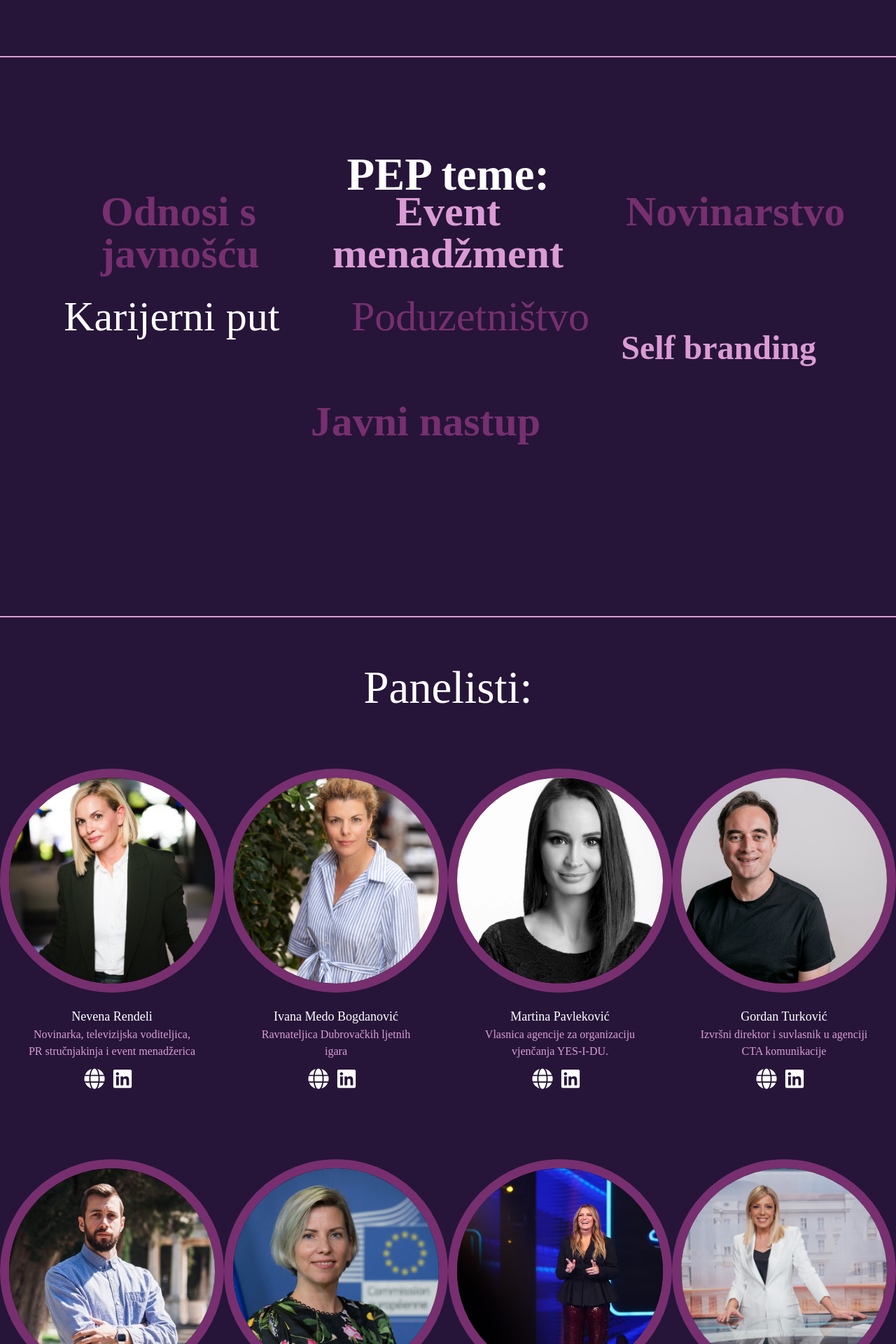
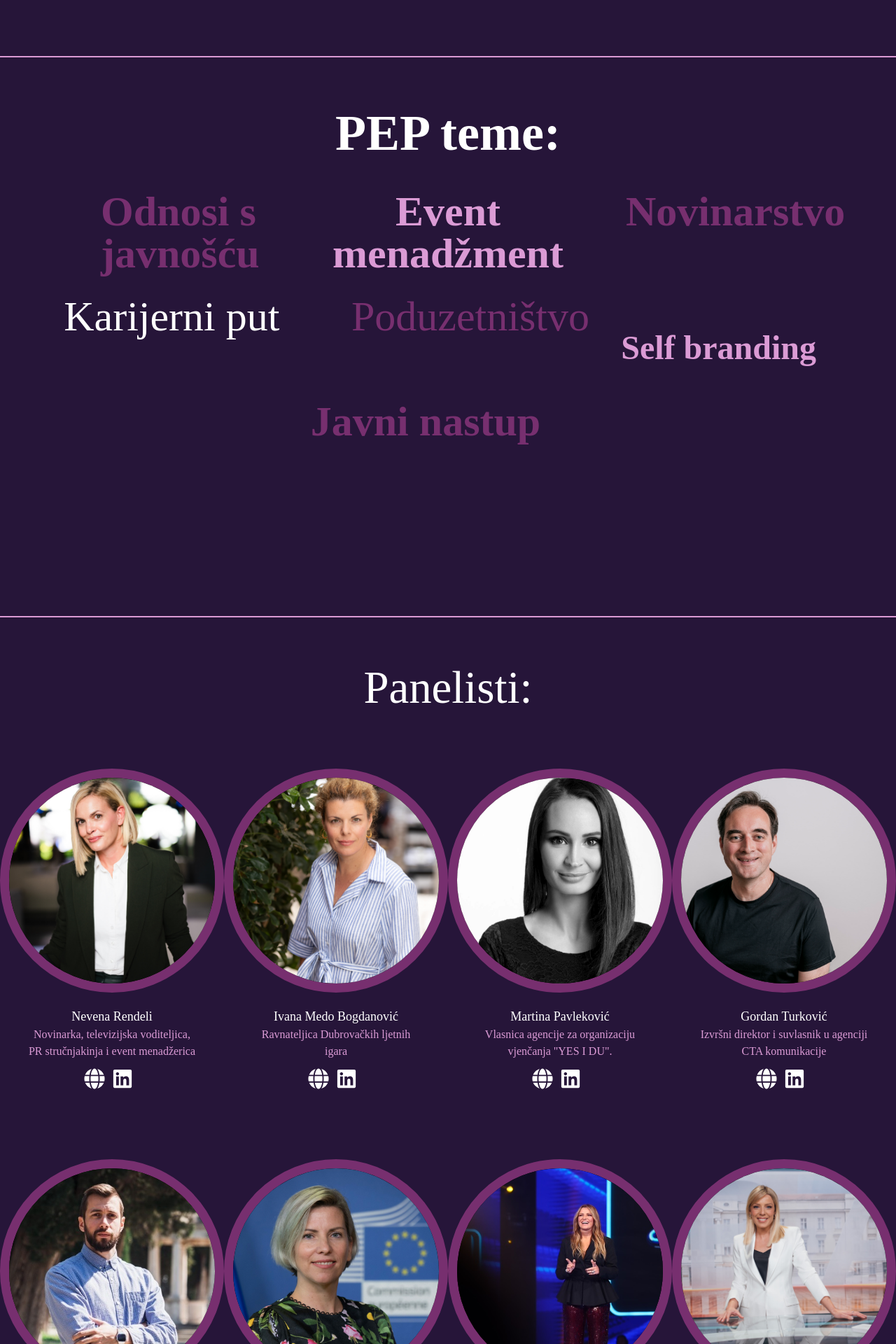
Before and after one commit to MarinoRosic/PEPKonf, a React (Create React App) app: page / in a window 1280 px wide. Shown: the part 3120-5040 px from the top of the page at 70% size. Built offline with nearby package versions, Linux system fonts and the light colour scheme; a web font is replaced by a local one.

Commit message:
Sitne dorade

```diff
--- a/src/Components/HomeSection.js
+++ b/src/Components/HomeSection.js
@@ -1,10 +1,8 @@
-import {React, useRef} from 'react'
+import {React } from 'react'
 import pepLogo from "../assets/images/PEPLogo3.png"
-import { motion, useInView } from 'framer-motion'
+import { motion } from 'framer-motion'
 
 const HomeSection = () => {
-    const ref = useRef(null);
-    const isInView = useInView(ref, {once: true});
   return (
     <>
         <section className='bg-stolice-BG-Mob lg:bg-stolice-BG h-[100vh] overflow-hidden bg-cover flex flex-col items-center gap-y-10'>
--- a/src/Components/LecturersSection.js
+++ b/src/Components/LecturersSection.js
@@ -47,7 +47,7 @@ const LecturersSection = (props) => {
               linkedIN="https://www.linkedin.com/in/nevena-rendeli-vejzovic-58276467/" borderColor='purple'/>
               <Lecturer img={IvanaMedo} lecturer="Ivana Medo Bogdanović" title="Ravnateljica Dubrovačkih ljetnih igara"
               web="https://www.dubrovnik-festival.hr/en" borderColor='purple'/>
-              <Lecturer img={Martina} lecturer="Martina Pavleković" borderColor='purple' title="Vlasnica agencije za organizaciju vjenčanja YES-I-DU."
+              <Lecturer img={Martina} lecturer="Martina Pavleković" borderColor='purple' title='Vlasnica agencije za organizaciju vjenčanja "YES I DU".'
               web="https://yes-i-du.net/" linkedIN="https://www.linkedin.com/in/martina-pavlekovi%C4%87-4331681a/" />
               <Lecturer img={Gordan} lecturer="Gordan Turković" borderColor='purple' title="Izvršni direktor i suvlasnik u agenciji CTA komunikacije"
               linkedIN="https://www.linkedin.com/in/gordan-turkovi%C4%87/" web="https://ctakomunikacije.hr/"/>
@@ -143,7 +143,7 @@ const LecturersSection = (props) => {
               <Lecturer img={Romana} lecturer="Romana Knežević" borderColor='purple' title="Moderatorica konferencije, diplomski studij Odnosi s javnostima"/>
               <Lecturer img={Karla} lecturer="Karla Sabljić" title="Moderatorica konferencije, prijediplomski studij Mediji i kultura društva"
               borderColor='purple'/>
-              <Lecturer img={Sara} lecturer="Sara Kalogjera" title="Moderatorica konferencije, diplomski studij Odnosi s javnostima"
+              <Lecturer img={Sara} lecturer="Sara Kalogjera" title="Moderatorica konferencije, diplomski studij Mediji"
               borderColor='purple'/>
             </div>
           </div>
--- a/src/Components/OrganizerCard.js
+++ b/src/Components/OrganizerCard.js
@@ -1,5 +1,4 @@
 import React, {useRef} from 'react'
-import aboutUsImg from "../assets/images/aboutUs.png"
 import { motion, useInView } from "framer-motion"
 
 const OrganizerCard = (props) => {
--- a/src/Components/PEPThemes.js
+++ b/src/Components/PEPThemes.js
@@ -10,22 +10,9 @@ const PEPThemes = () => {
             <div className='max-sm:hidden'></div>
             <motion.div
             className='overflow-hidden'>
-                <motion.h1
-                className='content-center text-5xl font-bold text-center text-white md:text-6xl xl:text-7xl lg:pt-24'
-                initial={{ opacity: 0, scale: 0.6 }}
-                whileInView={{opacity:1, scale: 0.9}}
-                viewport={{once: true}}
-                transition={{
-                duration: 0.3,
-                ease: [0, 0.71, 0.2, 1.01],
-                scale: {
-                    type: "spring",
-                    damping: 5,
-                    stiffness: 100,
-                    restDelta: 0.001
-                }
-                }}
-                >PEP teme:</motion.h1>
+                <h1
+                className='content-center text-5xl font-bold text-center text-white md:text-6xl xl:text-7xl lg:mt-8'
+                >PEP teme:</h1>
             </motion.div>
             <div className='max-sm:hidden'></div>
             <motion.p
--- a/src/Components/Program.js
+++ b/src/Components/Program.js
@@ -16,7 +16,7 @@ const Program = () => {
   const day2 = [
     { time: '9:30', tema: 'Okupljanje + kava' },
     { time: '10:00', tema: 'PANEL - Splitski cluster - snaga kreativnosti u OSJ', prikazi: true,
-  predavaci: ['Gordan Turković, CTA komunikacije', 'Luka Šipić, Vrh komunikacije', 'Andrea Čović Vidović, Europska komisija u Hrvatskoj', 'Moderatorica: Romana Knežević, studentica']},
+  predavaci: ['Gordan Turković, CTA komunikacije', 'Luka Šipić, Vrh komunikacije', 'Andrea Čović Vidović, Voditeljica medija Europske komisije u Hrvatskoj', 'Moderatorica: Romana Knežević, studentica']},
     { time: '11:00', tema: '1:1 Iskustvo i rad u eventu, PR, iskustvo, priča...', prikazi: true,
     predavaci: ['Nevena Rendeli - Women’s Weekend, Prime komunikacije', 'Moderatorica: Anamarija Lučić, studentica']},
     { time: '11:50 - 12:20', tema: 'PAUZA - kava' },
```
